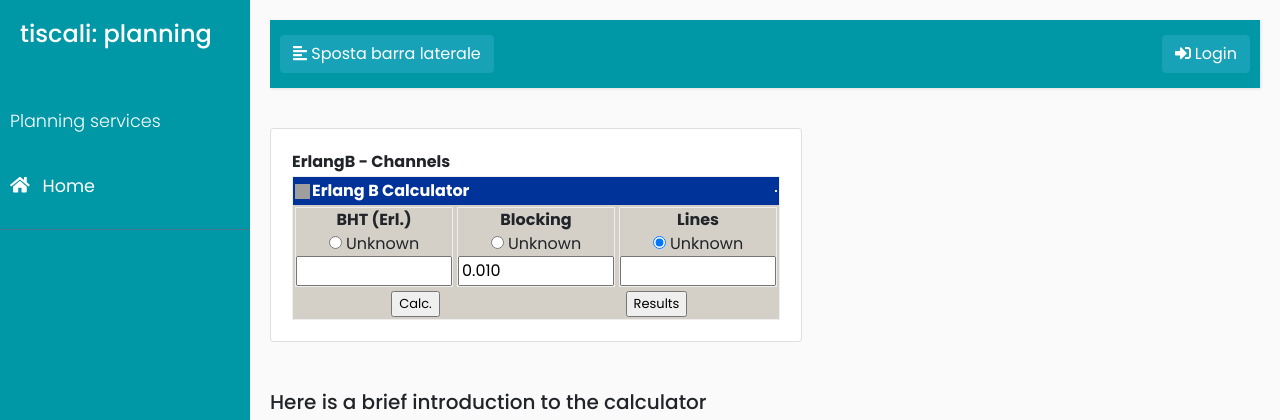
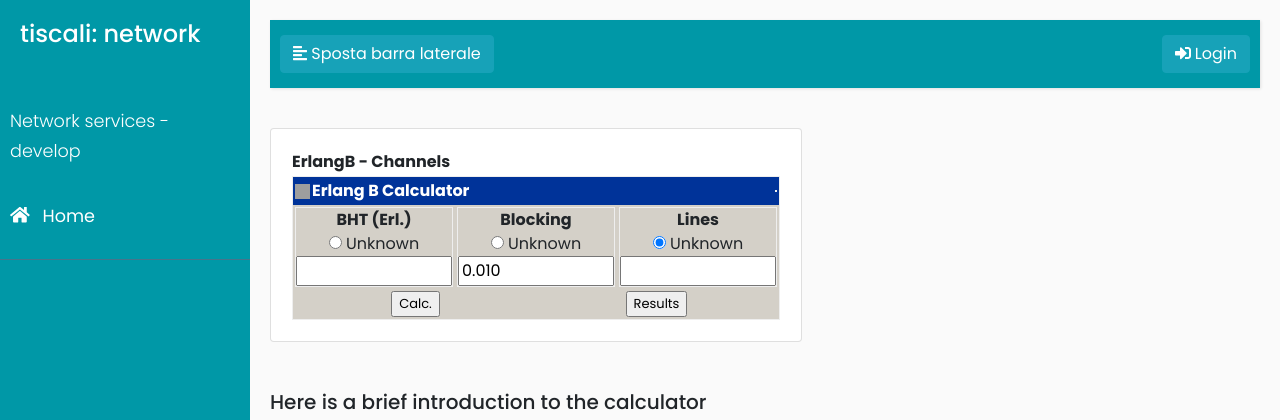
Before and after one commit to marfing/planning-statistics, a Symfony app: template templates/erlangb/erlangb.html.twig in a window 1280 px wide. Shown: the top 420 px of the page. Run offline with Twig, Linux system fonts and the light colour scheme; the template is opened without the code that fills it, so the values that code supplies are empty; some libraries are stand-ins or nearby versions; grey boxes are pictures that could not be loaded.

Commit message:
changed base html group name

```diff
--- a/templates/base.html.twig
+++ b/templates/base.html.twig
@@ -29,10 +29,10 @@
         <!-- Sidebar  -->
         <nav id="sidebar">
             <div class="sidebar-header">
-                <h4>tiscali: planning</h4>
+                <h4>tiscali: network</h4>
             </div>
             <ul class="list-unstyled components">
-                <p>Planning services</p>
+                <p>Network services - develop</p>
                 <li>
                     <a href="{{ path('home')}}" class="nav-link">
                         <i class="fas fa-home mr-2"></i>
```
